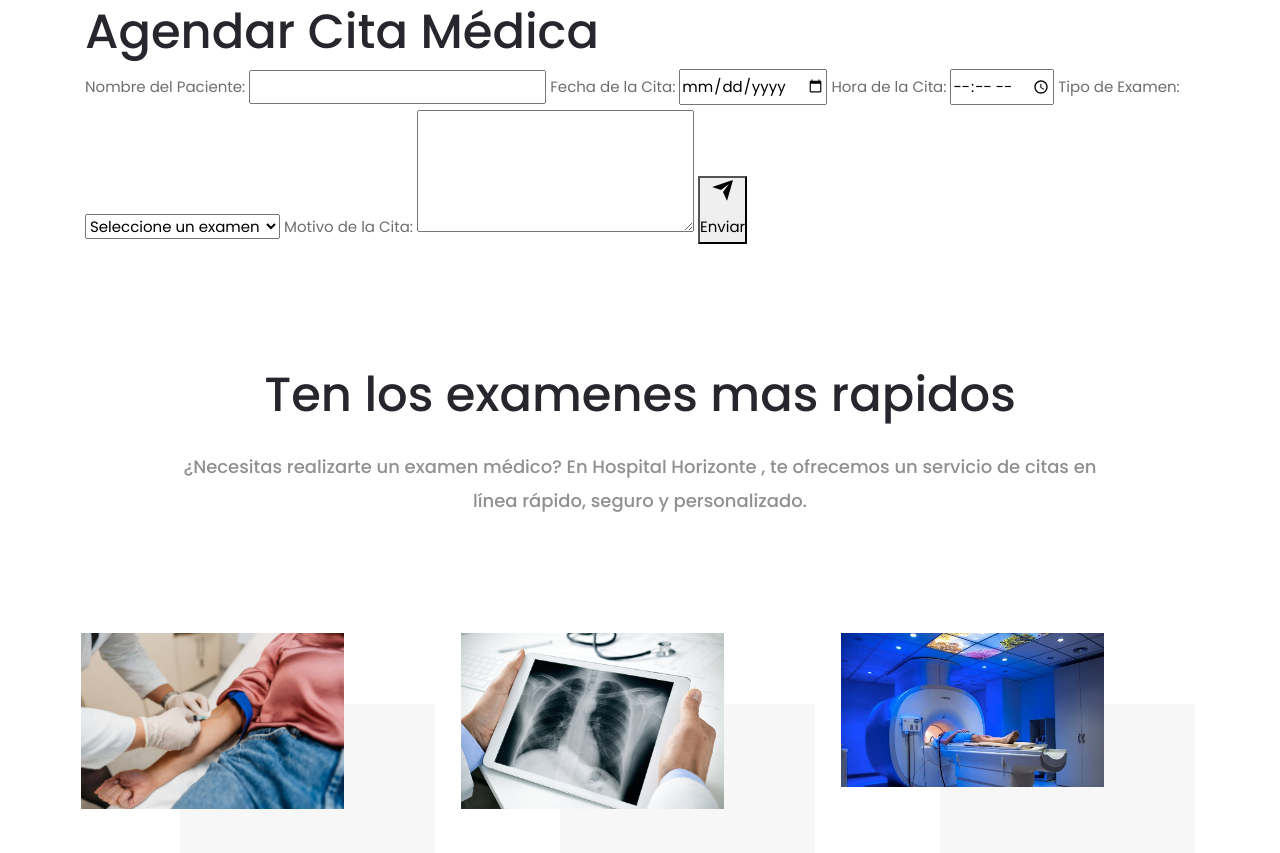
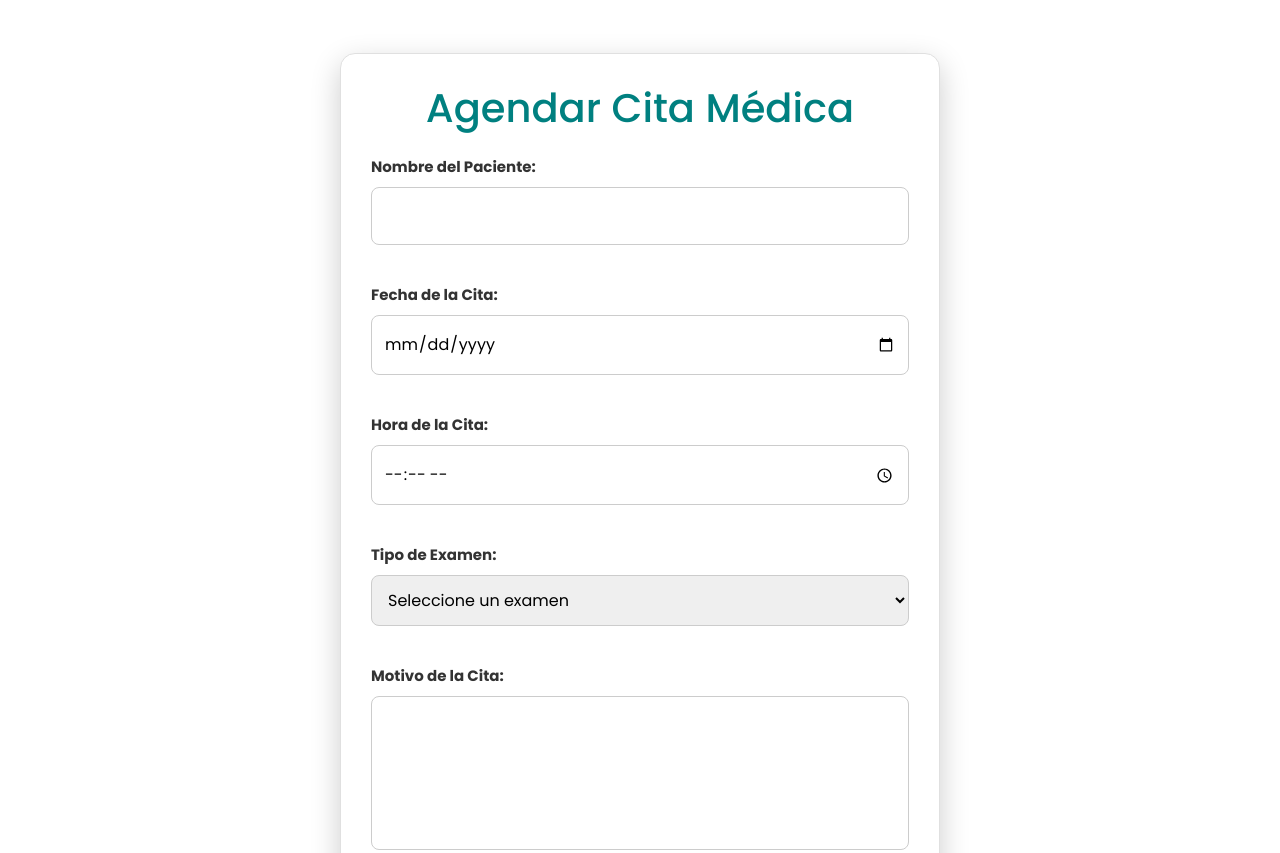
Before and after one commit to ElZoro1/HospitalHorizonteProyect, a plain HTML site: page about.html in a window 1280 px wide. Shown: the part 867-1720 px from the top of the page. Drawn offline with Linux system fonts and the light colour scheme.

Commit message:
Add files via upload

```diff
--- a/styles/about_styles.css
+++ b/styles/about_styles.css
@@ -136,6 +136,7 @@ h1, h2, h3, h4, h5, h6
 	-webkit-text-shadow: rgba(0,0,0,.01) 0 0 1px;
 	text-shadow: rgba(0,0,0,.01) 0 0 1px;
 }
+
 h1::selection,
 h2::selection,
 h3::selection,
@@ -746,7 +747,93 @@ section
 /*********************************
 6. Vertical Slider Section
 *********************************/
+.for
+	{
+		body {
+			font-family: 'Arial', sans-serif;
+			background-color: #f0f4f8;
+			margin: 0;
+			padding: 20px;
+		}
 
+		.container {
+			max-width: 600px;
+			margin: 50px auto;
+			padding: 30px;
+			background: #ffffff;
+			border-radius: 15px;
+			box-shadow: 0 10px 30px rgba(0, 0, 0, 0.2);
+			border: 1px solid #e0e0e0; /
+		}
+
+		h1 {
+			text-align: center;
+			color: #008080;
+			margin-bottom: 20px;
+			font-size: 2.5rem;
+		}
+
+		label {
+			display: block;
+			margin: 15px 0 5px;
+			font-weight: bold;
+			color: #333;
+		}
+
+		input[type="text"],
+		input[type="date"],
+		input[type="time"],
+		select,
+		textarea {
+			width: 100%;
+			padding: 12px;
+			border: 1px solid #ccc;
+			border-radius: 8px;
+			margin-bottom: 20px;
+			font-size: 1rem;
+			transition: border-color 0.3s, box-shadow 0.3s; /
+		}
+
+		input[type="text"]:focus,
+		input[type="date"]:focus,
+		input[type="time"]:focus,
+		select:focus,
+		textarea:focus {
+			border-color: #008080;
+			box-shadow: 0 0 5px rgba(255, 111, 97, 0.5);
+			outline: none;
+		}
+
+		button {
+			background-color: #008080;
+			color: white;
+			padding: 12px;
+			border: none;
+			border-radius: 8px;
+			cursor: pointer;
+			width: 100%;
+			font-size: 1.1rem;
+			display: flex;
+			align-items: center;
+			justify-content: center;
+			transition: background-color 0.3s, transform 0.2s;
+			box-shadow: 0 4px 10px rgba(0, 0, 0, 0.2);
+		}
+
+		button:hover {
+			background-color: #008080;
+			transform: translateY(-2px);
+		}
+
+		button .svg-wrapper {
+			margin-right: 10px;
+		}
+
+		textarea {
+			resize: none;
+		}
+
+	}
 .v_slider_section
 {
 	height: 604px;
@@ -857,10 +944,7 @@ section
 	align-items: center;
 	height: 35px;
 }
-.v_slider .slick-dots li.slick-active
-{
 
-}
 .v_slider .slick-dots li button
 {
 	width: 10px;
@@ -933,13 +1017,10 @@ section
 	width: 263px;
 	height: 263px;
 }
-.team_member_image img
-{
-	position: absolute;
-	top: -71px;
-	left: -99px;
-	width: 100%;
-	height: auto;
+.team_member_image img {
+    width: 97%;
+    height: auto;
+    margin-bottom: 20px;
 }
 .team_member_content
 {
@@ -1035,10 +1116,6 @@ section
 {
 	padding-top: 110px;
 	padding-bottom: 141px;
-}
-.newsletter_title
-{
-
 }
 .newsletter_title h1
 {
```
